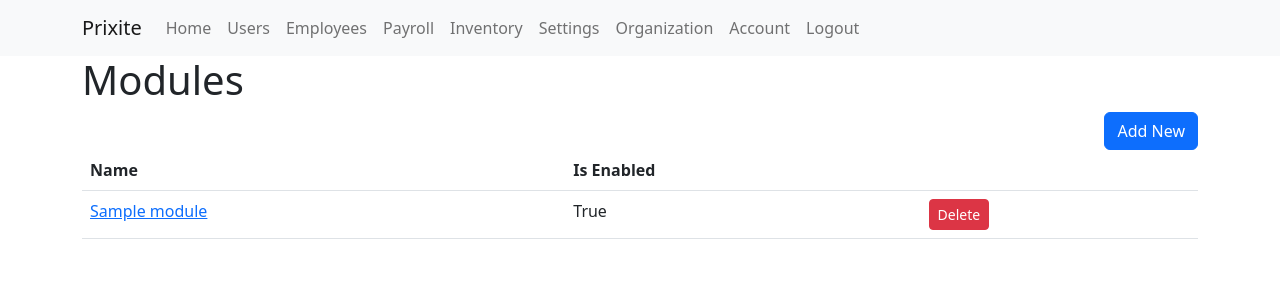
After one commit to prixite/saas-erp, a Django app: page /modules/ in a window 1280 px wide. The commit adds this page. Shown: the top 300 px of the page. Run offline with Django 4.2, Linux system fonts and the light colour scheme; a user stored in the database is signed in; tables that the repository leaves empty hold one stand-in row (values such as "Sample post").

Commit message:
Implement modules

```diff
--- a/app/models/core.py
+++ b/app/models/core.py
@@ -102,6 +102,7 @@ class Module(models.Model):
 
     slug = models.SlugField()
     name = models.CharField(max_length=64)
+    is_enabled = models.BooleanField(default=False)
     created_at = models.DateTimeField(auto_now_add=True)
     updated_at = models.DateTimeField(auto_now=True)
 
--- a/app/templates/app/html/manage_organizations.html
+++ b/app/templates/app/html/manage_organizations.html
@@ -4,5 +4,7 @@
 
 {% block page %}
 <p><a href="{% url 'html:organizations' %}">View Organizations</a></p>
+<p><a href="{% url 'html:modules' %}">View Modules</a></p>
+<p><a href="{% url 'html:organizations-modules' %}">View Organization Modules</a></p>
 <p><a href="{% url 'html:owners' %}">View Owners</a></p>
 {% endblock %}
--- /dev/null
+++ b/app/templates/app/html/modules.html
@@ -0,0 +1,28 @@
+{% extends "app/html/base.html" %}
+
+{% block heading %}Modules{% endblock %}
+
+{% block page %}
+<div class="d-flex justify-content-end">
+  <a class="btn btn-primary end-0" href="{% url "html:modules-add" %}" role="button">Add New</a>
+</div>
+
+<table class="table">
+  <thead>
+    <tr>
+      <th scope="col">Name</th>
+      <th scope="col">Is Enabled</th>
+      <th scope="col"></th>
+    </tr>
+  </thead>
+  <tbody>
+    {% for item in object_list %}
+    <tr>
+      <td><a href="{% url 'html:modules-update' item.pk %}">{{ item.name }}</a></td>
+      <td>{{ item.is_enabled }}</td>
+      <td><a class="btn btn-danger btn-sm" href="{% url "html:modules-delete" item.id %}">Delete</a></td>
+    </tr>
+    {% endfor %}
+  </tbody>
+</table>
+{% endblock %}
--- a/app/views/html.py
+++ b/app/views/html.py
@@ -1,6 +1,7 @@
 from django.contrib.auth.mixins import LoginRequiredMixin
 from django.db import transaction
 from django.urls import reverse_lazy
+from django.utils.text import slugify
 from django.views.generic import ListView, TemplateView
 from django.views.generic.edit import CreateView, DeleteView, UpdateView
 
@@ -199,6 +200,60 @@ class DeleteOrganization(PrivateViewMixin, DeleteView):
     allow_superuser = True
 
 
+class Modules(PrivateViewMixin, ListView):
+    template_name = "app/html/modules.html"
+    model = models.Module
+    allow_superuser = True
+
+
+class CreateModule(PrivateViewMixin, CreateView):
+    model = models.Module
+    fields = ["name", "is_enabled"]
+    template_name = "app/html/module_form.html"
+    success_url = reverse_lazy("html:modules")
+    allow_superuser = True
+
+    def form_valid(self, form):
+        form.instance.slug = slugify(form.instance.name)
+        return super().form_valid(form)
+
+
+class UpdateModule(PrivateViewMixin, UpdateView):
+    model = models.Module
+    fields = ["name", "is_enabled"]
+    template_name = "app/html/module_form.html"
+    success_url = reverse_lazy("html:modules")
+    allow_superuser = True
+
+
+class DeleteModule(PrivateViewMixin, DeleteView):
+    model = models.Module
+    success_url = reverse_lazy("html:modules")
+    template_name = "app/html/module_confirm_delete.html"
+    allow_superuser = True
+
+
+class OrganizationModules(PrivateViewMixin, ListView):
+    template_name = "app/html/organization_modules.html"
+    model = models.OrganizationModule
+    allow_superuser = True
+
+
+class CreateOrganizationModule(PrivateViewMixin, CreateView):
+    model = models.OrganizationModule
+    fields = ["organization", "module"]
+    template_name = "app/html/organization_module_form.html"
+    success_url = reverse_lazy("html:organizations-modules")
+    allow_superuser = True
+
+
+class DeleteOrganizationModule(PrivateViewMixin, DeleteView):
+    model = models.OrganizationModule
+    success_url = reverse_lazy("html:organizations-modules")
+    template_name = "app/html/organization_module_confirm_delete.html"
+    allow_superuser = True
+
+
 class OwnerMixin:
     def get_queryset(self):
         return self.model.objects.filter(
```
Also changed, not shown: app/templates/app/html/module_confirm_delete.html (added, +15 -0 lines), app/templates/app/html/module_form.html (added, +13 -0 lines), app/templates/app/html/organization_module_confirm_delete.html (added, +15 -0 lines), app/templates/app/html/organization_module_form.html (added, +13 -0 lines), app/templates/app/html/organization_modules.html (added, +28 -0 lines), app/urls/html.py (+31 -0 lines), app/migrations/0015_module_is_enabled.py (added).
